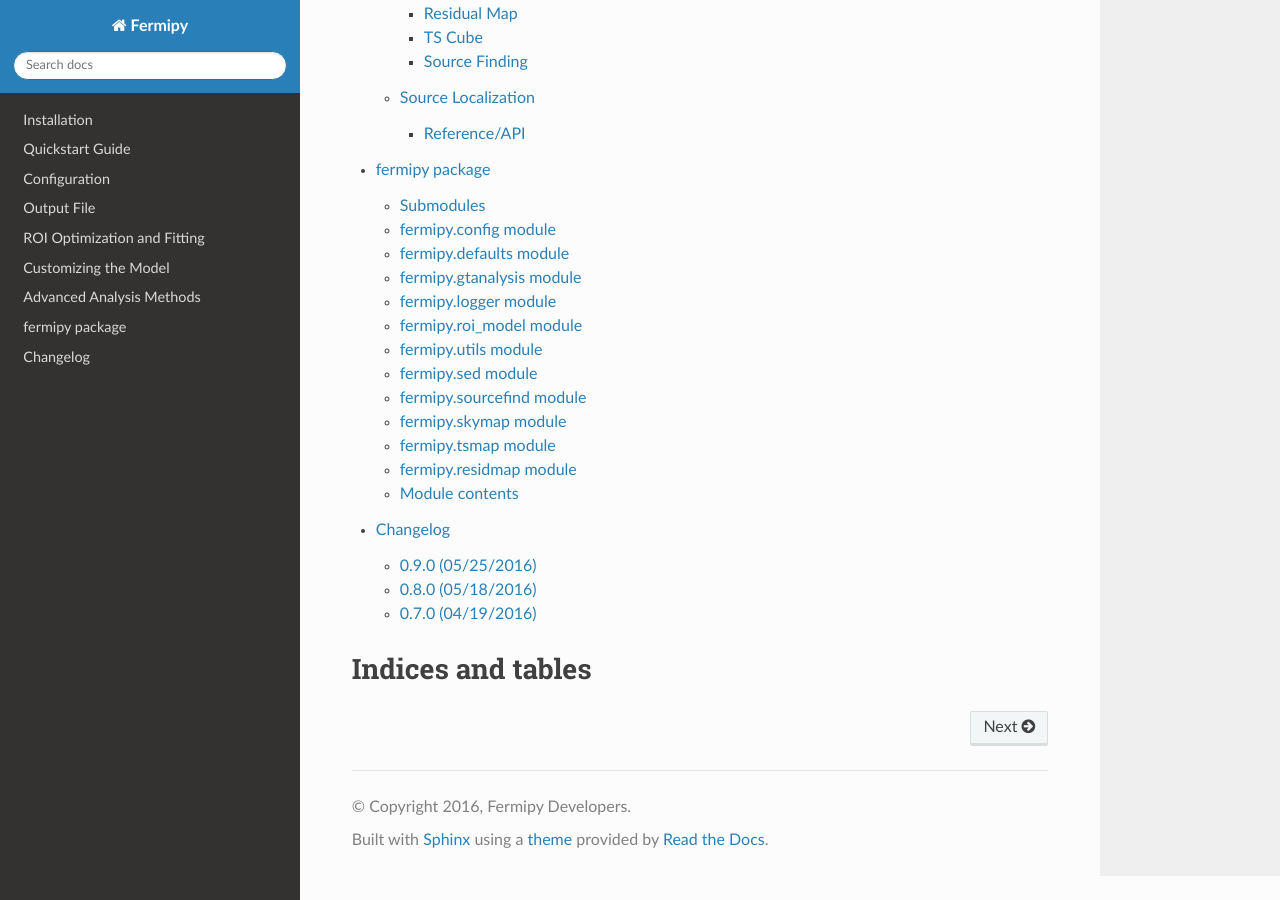
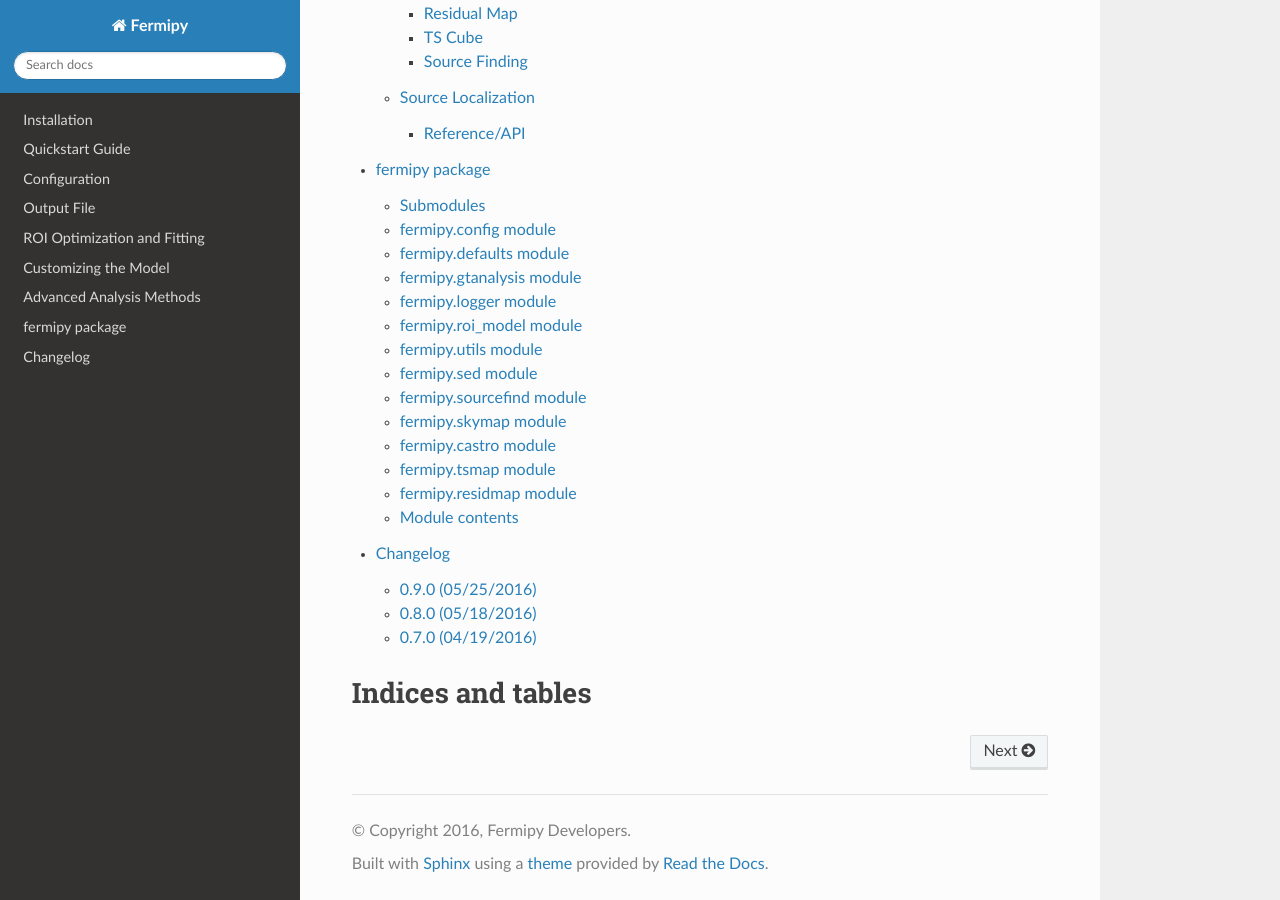
Before and after one commit to fermiPy/fermipy, a Sphinx documentation site: the page built from docs/index.rst, in a window 1280 px wide and 900 px high, scrolled down 1920 px. Built offline with Sphinx 7.4.7 and the Read the Docs theme 2.0.0, drawn with Linux system fonts in a browser that asks for light colours; the version number could not be read and is left out.

Commit message:
Add castro module to docs.

```diff
--- a/docs/fermipy.rst
+++ b/docs/fermipy.rst
@@ -79,6 +79,14 @@ fermipy.skymap module
     :undoc-members:
     :show-inheritance:
 
+fermipy.castro module
+---------------------
+
+.. automodule:: fermipy.castro
+    :members:
+    :undoc-members:
+    :show-inheritance:
+
 fermipy.tsmap module
 --------------------
 
```
